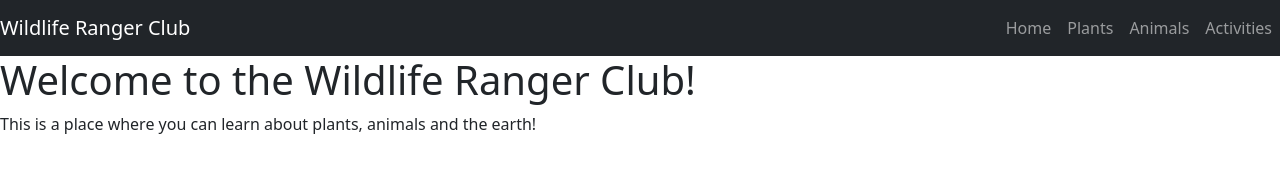
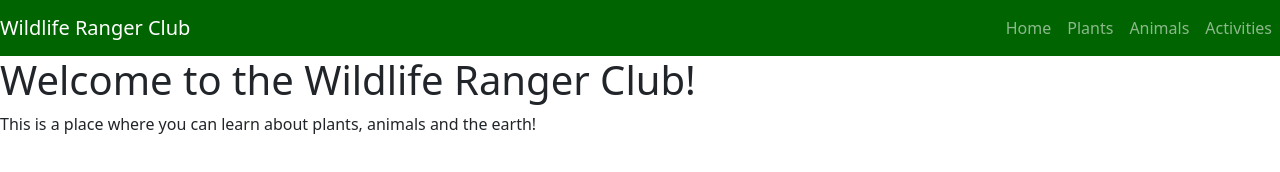
Before and after one commit to animalover/animalover.github.io, a plain HTML site: page index.html in a window 1280 px wide. Drawn offline with nearby package versions, Linux system fonts and the light colour scheme.

Commit message:
Change navbar color

```diff
--- a/index.html
+++ b/index.html
@@ -9,7 +9,7 @@
   <script src="https://cdn.jsdelivr.net/npm/bootstrap@5.1.3/dist/js/bootstrap.bundle.min.js" integrity="sha384-ka7Sk0Gln4gmtz2MlQnikT1wXgYsOg+OMhuP+IlRH9sENBO0LRn5q+8nbTov4+1p" crossorigin="anonymous"></script>
 </head>
 <body>
-  <nav class="navbar navbar-expand-md navbar-dark bg-dark">
+  <nav class="navbar navbar-expand-md navbar-dark" style="background-color: darkgreen;">
     <a href="#" class="navbar-brand">Wildlife Ranger Club</a>
     <button
       class="navbar-toggler"
```
